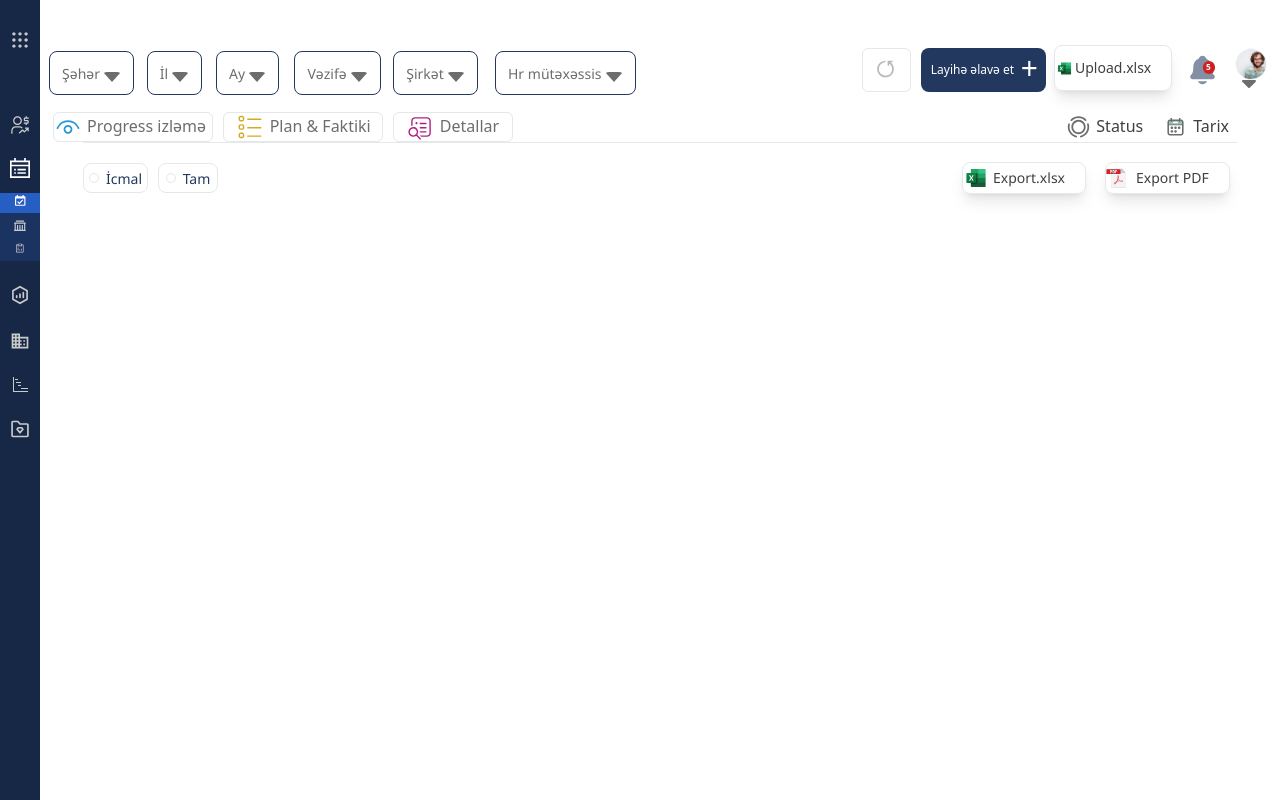
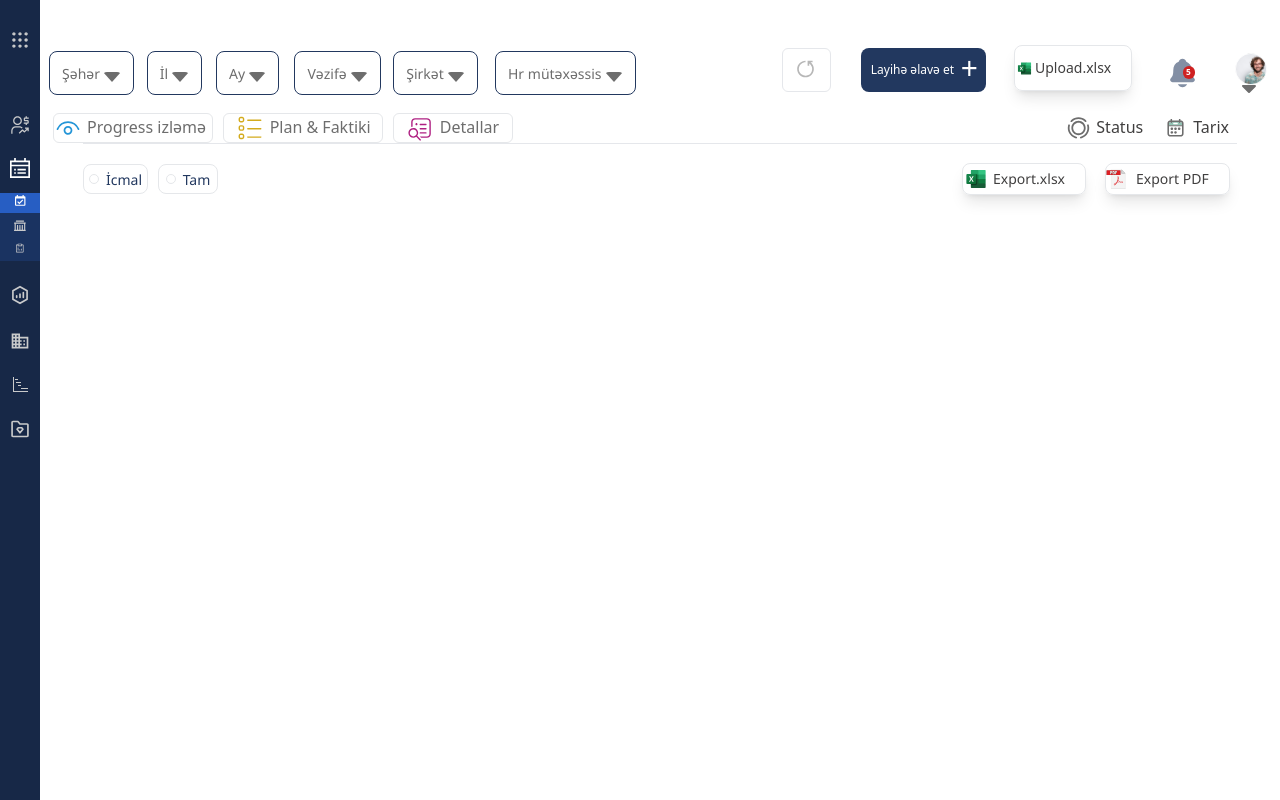
Before and after one commit to tahminarasulzadeh/platform, a React (Vite) app: page / in a window 1280 px wide. Built offline with nearby package versions, Linux system fonts and the light colour scheme.

Commit message:
commit new changes

```diff
--- a/src/components/header/header.tsx
+++ b/src/components/header/header.tsx
@@ -103,7 +103,7 @@ function Header() {
 
 
     return (
-        <div className="h-screen flex-1 p-2" >
+        <div className="h-screen flex-1 p-2 " >
             {/* Header part one */}
             <div className='flex justify-between  mt-[25px] ml-[5px] mr-[5px]'>
 
@@ -143,7 +143,7 @@ function Header() {
                 </div>
 
 
-                <div className='flex justify-end '>
+                <div className='flex gap-[20px] justify-between '>
 
                     <div className='h-[44px]  mt-[15px] mr-[10px] w-[49px]  border-[1px] border-[border-[#FF5733]] rounded-md pt-[10px] pr-[10px] pb-[10px] pl-[12px] gap-[10px] cursor-pointer' >
                         <button>
@@ -167,7 +167,7 @@ function Header() {
                     </div>
 
 
-                    <div className='mr-[20px]  mt-[15px] flex relatice'>
+                    <div className='mr-[20px]  mt-[20px] flex relatice'>
                         <button>
                             <img src={nots} className='w-[25px]' alt="nots" />
                         </button>
@@ -179,7 +179,7 @@ function Header() {
 
 
 
-                    <ul className="mt-[15px]">
+                    <ul className="mt-[20px]">
                         <li>
                             <img src={user1image} alt="Option 1" />
                             <img className='ml-[7px]' src={arrow} alt="arrow" />
```
